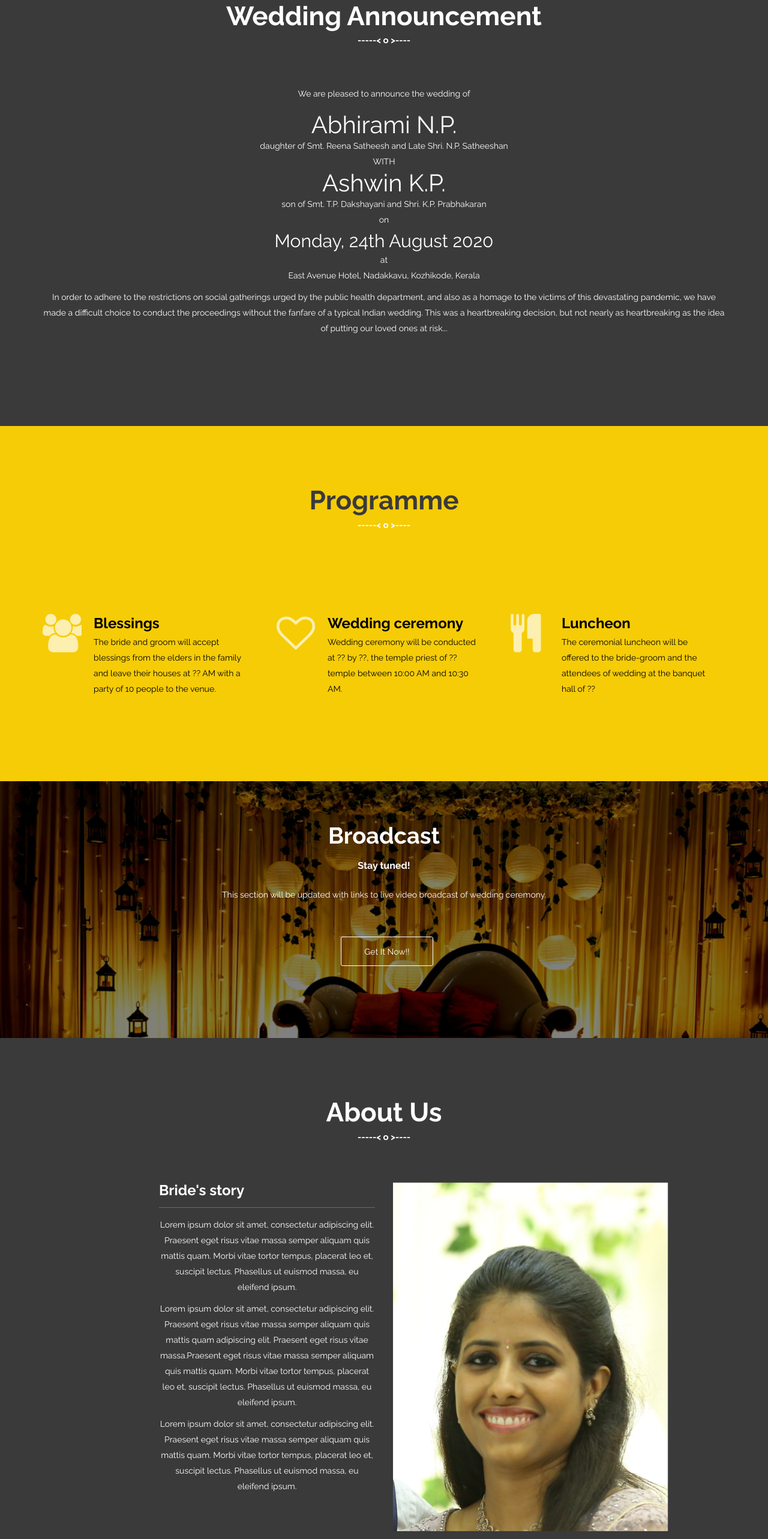
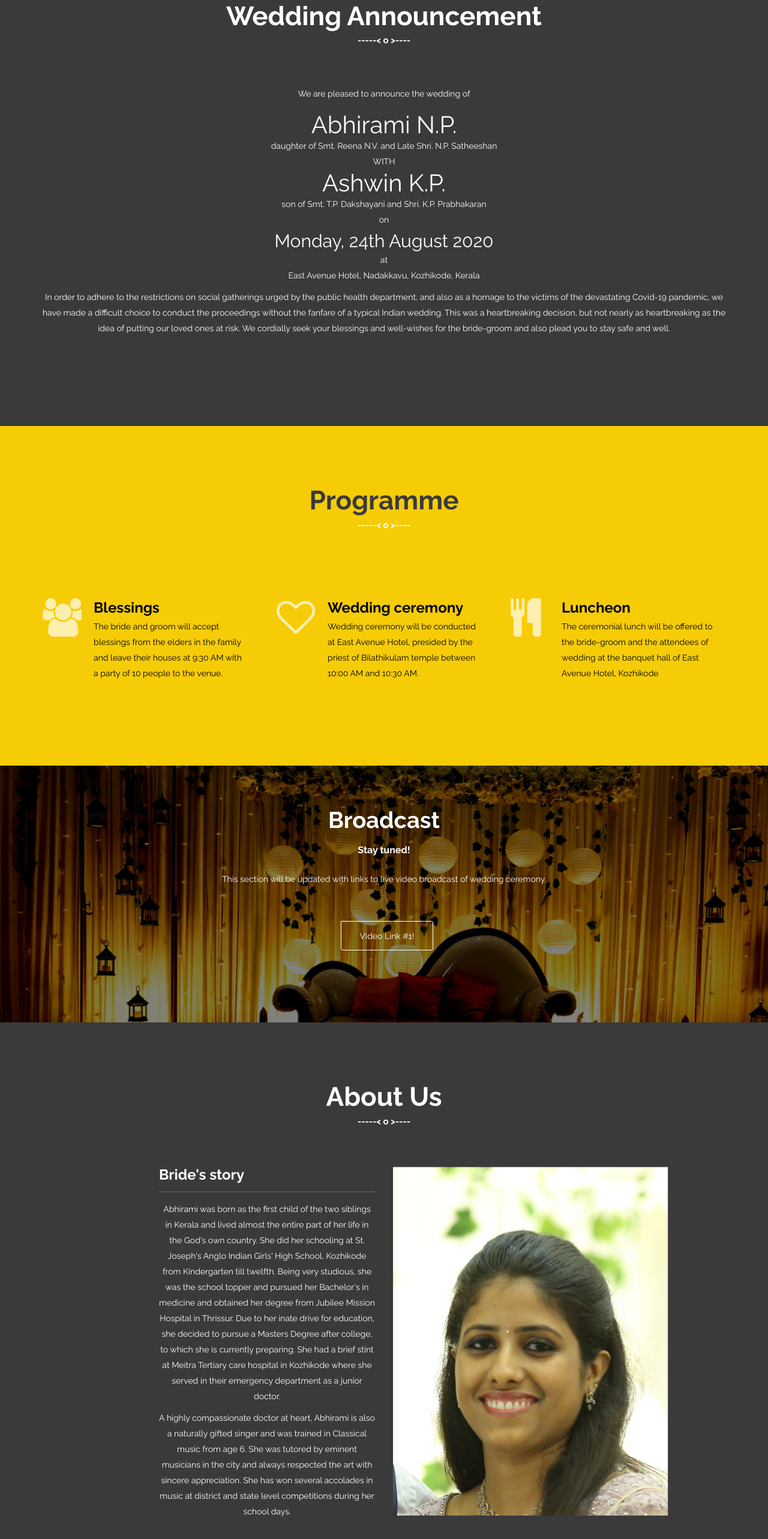
Before and after one commit to abhiramiashwin/AbhiramiWedsAshwin, a plain HTML site: page index.html in a window 1280 px wide. Shown: the part 995-3560 px from the top of the page at 60% size. Drawn offline with Linux system fonts and the light colour scheme.

Commit message:
Added abhiramis part

```diff
--- a/index.html
+++ b/index.html
@@ -91,10 +91,10 @@
             <div class="section-header">
 		    <h2 class="section-title wow fadeInDown">Wedding Announcement</h2>
 		    <br><br>
-		    <p class="wow fadeInDown">We are pleased to announce the wedding of<br><br> <span style="font-size:40px"> Abhirami N.P. </span> <br> daughter of Smt. Reena Satheesh and Late Shri. N.P. Satheeshan <br> WITH</p>
+		    <p class="wow fadeInDown">We are pleased to announce the wedding of<br><br> <span style="font-size:40px"> Abhirami N.P. </span> <br> daughter of Smt. Reena N.V. and Late Shri. N.P. Satheeshan <br> WITH</p>
 		    <p class="wow fadeInDown"><span style="font-size:40px"> Ashwin K.P. </span> <br> son of Smt. T.P. Dakshayani and Shri. K.P. Prabhakaran <br> on</p>
 		    <p class="wow fadeInDown"><span style="font-size:30px"> Monday, 24th August 2020 </span> <br> at <br> East Avenue Hotel, Nadakkavu, Kozhikode, Kerala</p>
-		    <p class="wow fadeInDown">In order to adhere to the restrictions on social gatherings urged by the public health department, and also as a homage to the victims of this devastating pandemic, we have made a difficult choice to conduct the proceedings without the fanfare of a typical Indian wedding. This was a heartbreaking decision, but not nearly as heartbreaking as the idea of putting our loved ones at risk...</p>
+		    <p class="wow fadeInDown">In order to adhere to the restrictions on social gatherings urged by the public health department, and also as a homage to the victims of the devastating Covid-19 pandemic, we have made a difficult choice to conduct the proceedings without the fanfare of a typical Indian wedding. This was a heartbreaking decision, but not nearly as heartbreaking as the idea of putting our loved ones at risk. We cordially seek your blessings and well-wishes for the bride-groom and also plead you to stay safe and well.</p>
 
             </div>
 
@@ -109,7 +109,7 @@
                 <h2 class="section-title wow fadeInDown">Programme</h2>
 
             </div>
-		<br><br>
+		<br>
             <div class="row">
                 <div class="features">
                     <div class="col-md-4 col-sm-6 wow fadeInUp" data-wow-duration="300ms" data-wow-delay="0ms">
@@ -119,7 +119,7 @@
                             </div>
                             <div class="media-body">
                                 <h4 class="media-heading">Blessings</h4>
-                                <p>The bride and groom will accept blessings from the elders in the family and leave their houses at ?? AM with a party of 10 people to the venue.</p>
+                                <p>The bride and groom will accept blessings from the elders in the family and leave their houses at 9:30 AM with a party of 10 people to the venue.</p>
                             </div>
                         </div>
                     </div><!--/.col-md-4-->
@@ -131,7 +131,7 @@
                             </div>
                             <div class="media-body">
                                 <h4 class="media-heading">Wedding ceremony</h4>
-                                <p>Wedding ceremony will be conducted at ?? by ??, the temple priest of ?? temple between 10:00 AM and 10:30 AM. </p>
+                                <p>Wedding ceremony will be conducted at East Avenue Hotel, presided by the priest of Bilathikulam temple between 10:00 AM and 10:30 AM. </p>
                             </div>
                         </div>
                     </div><!--/.col-md-4-->
@@ -143,7 +143,7 @@
                             </div>
                             <div class="media-body">
                                 <h4 class="media-heading"> Luncheon</h4>
-                                <p>The ceremonial luncheon will be offered to the bride-groom and the attendees of wedding at the banquet hall of ??</p>
+                                <p>The ceremonial lunch will be offered to the bride-groom and the attendees of wedding at the banquet hall of East Avenue Hotel, Kozhikode</p>
                             </div>
                         </div>
                     </div><!--/.col-md-4-->
@@ -160,7 +160,7 @@
 			<h3 class="hero-action-subtitle"> Stay tuned! </h3>
 			<p class="hero-action-description">This section will be updated with links to live video broadcast of wedding ceremony.
 			</p>
-			<p><a href="www.google.com" class="get-started">Get It Now!!</a></p>
+			<p><a href="http://www.google.com" class="get-started">Video Link #1!</a></p>
 		</div><!-- /.Container -->
 	</section>
 
@@ -176,9 +176,8 @@
 		    <div class="col-sm-2 wow fadeInLeft"> </div>
                  <div class="col-sm-4 wow fadeInLeft">
                     <h3 class="column-title">Bride's story</h3>
-                    <p>Lorem ipsum dolor sit amet, consectetur adipiscing elit. Praesent eget risus vitae massa semper aliquam quis mattis quam. Morbi vitae tortor tempus, placerat leo et, suscipit lectus. Phasellus ut euismod massa, eu eleifend ipsum.</p>
- <p>Lorem ipsum dolor sit amet, consectetur adipiscing elit. Praesent eget risus vitae massa semper aliquam quis mattis quam adipiscing elit. Praesent eget risus vitae massa.Praesent eget risus vitae massa semper aliquam quis mattis quam. Morbi vitae tortor tempus, placerat leo et, suscipit lectus. Phasellus ut euismod massa, eu eleifend ipsum.</p>
- <p>Lorem ipsum dolor sit amet, consectetur adipiscing elit. Praesent eget risus vitae massa semper aliquam quis mattis quam. Morbi vitae tortor tempus, placerat leo et, suscipit lectus. Phasellus ut euismod massa, eu eleifend ipsum.</p>
+                    <p>Abhirami was born as the first child of the two siblings in Kerala and lived almost the entire part of her life in the God's own country. She did her schooling at St. Joseph's Anglo Indian Girls' High School, Kozhikode from Kindergarten till twelfth. Being very studious, she was the school topper and pursued her Bachelor's in medicine and obtained her degree from Jubilee Mission Hospital in Thrissur. Due to her inate drive for education, she decided to pursue a Masters Degree after college, to which she is currently preparing. She had a brief stint at Meitra Tertiary care hospital in Kozhikode where she served in their emergency department as a junior doctor.</p>
+		    <p> A highly compassionate doctor at heart, Abhirami is also a naturally gifted singer and was trained in Classical music from age 6. She was tutored by eminent musicians in the city and always respected the art with sincere appreciation. She has won several accolades in music at district and state level competitions during her school days.</p>
                 </div>
 		<div class="col-sm-5 wow fadeInRight">
                   <img class="img-responsive" src="images/aboutabhirami2.jpg" alt="">
@@ -192,13 +191,13 @@
  	    <div class="row">
 		 <div class="col-sm-1 wow fadeInLeft"> </div>
 		 <div class="col-sm-5 wow fadeInLeft">
-                  <img class="img-responsive" src="images/aboutashwin2.jpg" alt="">
+                  <img class="img-responsive" src="images/aboutashwin3.jpg" alt="">
                  </div>
 
                 <div class="col-sm-4 wow fadeInRight">
                     <h3 class="column-title">Groom's story</h3>
-                    <p>Ashwin was born as the second child of three boys in the family and grew up in the family home in Kozhikode, Kerala. He completed his BTech and started his professional life in Thane. While continuuing his career, he prepared for higher studies and decided to explore his passion for learning and research. He received a Masters degree and Ph.D. from reputed institutes in India, after which he joined a team of young entrepreneurs in their quest to develop technologically advanced aerial drones.</p>
- <p>Being a trained guitarist, Ashwin kept his passion for music and arts alive even during his pursuit for academics. He is a beloved uncle to his niblings and takes serious interest in keeping them intellectually and artistically engaged</p>
+                    <p>Ashwin was born as the second child of three boys and grew up in the family home in Kozhikode, Kerala. He completed his bachelor's degree in Mechanical engineering from Cochin University and started his professional life in Thane as a Design Engineer. While working, his passion for learning was re-kindled and he proceeded to secure a Masters degree and eventually a Ph.D. from BITS Pilani University and the Indian Institute of Science respectively. After his doctoral studies, he joined a team of young entrepreneurs in their quest to develop technologically advanced aerial drones.</p>
+ <p>Being a trained guitarist, Ashwin kept his passion for music alive even during his pursuit for higher education and occasionally performed with different music groups. He is also a beloved uncle to his niblings and takes serious interest in keeping them intellectually and artistically engaged.</p>
                 </div>
 		<div class="col-sm-2 wow fadeInRight">
 	  </div>
@@ -212,10 +211,10 @@
 				<div class="section-header">
                 <h2 class="section-title wow fadeInDown">Our Family</h2>
 		<br><br>
-		<p class="wow fadeInDown">Abhirami's family: Father Np satheesan, Mother Reena Nv, Brother Abhishek </p>
+		<p class="wow fadeInDown">Abhirami's family is based in Kozhikode district of Kerala and is the first child to her father Satheeshan N.P., from Nalukudipparambil, Kozhikode, and mother Reena N.V, from Valiyapurayil, Koyilandi. The family suffered a devastating loss in the year 2010 from the untimely demise of Abhirami's father who was a Marine Engineer. Her younger brother, a Chemical engineer graduated from NIT-Calicut is now working as a Senior Media Creative at Byju's in Bangalore. Abhirami's mother is a house-wife. </p>
 
 
-                <p class="wow fadeInDown">Ashwin's family has its roots at Kizhakkepurakkal in Mannur-Kozhikode, through their father who is a businessman turned planter and Thekkeppurakkal in Kallai-Kozhikode through his mother who is a retired employee of BSNL. His elder brother is an engineer settled in Dubai with his family. His younger brother is a lawyer practising at Calicut district court as well as Kerala High court. He is also a professional musician and is settled with his family in Kozhikode. The family is blessed to have their paternal grandmother living with them. </p>
+                <p class="wow fadeInDown">Ashwin's family has its roots at Kizhakkepurakkal in Mannur-Kozhikode, through their father who is a businessman turned planter and Thekkeppurakkal in Kallai-Kozhikode through his mother who is a retired employee of BSNL. His elder brother is an engineer settled in Dubai with his family of wife and two children. His younger brother is a lawyer practising at Calicut district court as well as Kerala High court. He is also a professional musician and is settled in Kozhikode with his wife and a child. The family is blessed to have their paternal grandmother living with them. </p>
             </div>
 
 				<div class="row">
@@ -293,7 +292,7 @@
 							</div>
 							<div class="row">
 								<div class="col-xs-9">
-									<h5> Reena Satheesh </h5>
+									<h5> Reena N.V. </h5>
 								</div>
 							</div>
 						</div>
```
Also changed, not shown: images/aboutashwin3.jpg (added).
